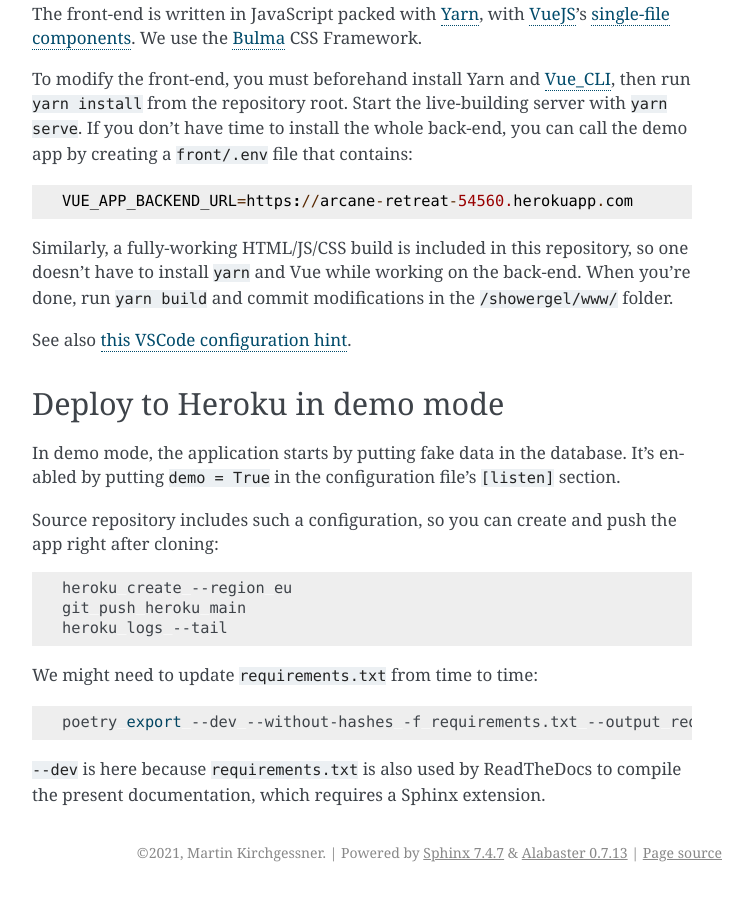
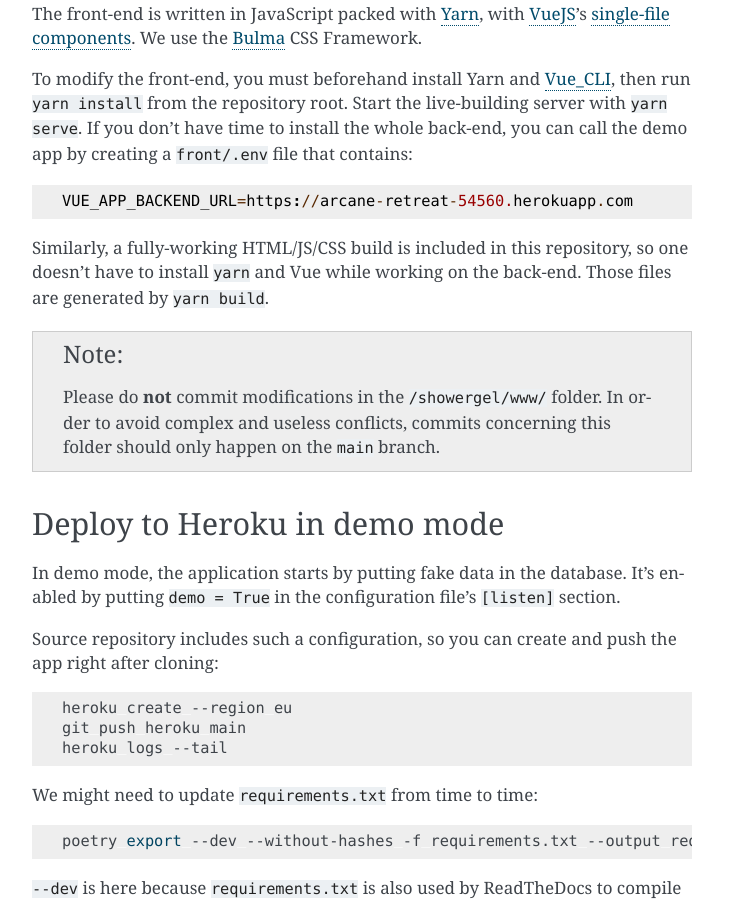
Before and after one commit to martinkirch/showergel, a Sphinx documentation site: the page built from docs/installing.rst, in a window 1280 px wide and 900 px high, scrolled down 1287 px. Shown: the whole window, without its empty margins (388-1141 px from the left). Built offline with Sphinx 7.4.7, drawn with Linux system fonts in a browser that asks for light colours; pages that are not in the unit, such as notebooks, are missing from menus.

Commit message:
a note about commits to showergel/www/

```diff
--- a/docs/installing.rst
+++ b/docs/installing.rst
@@ -70,9 +70,13 @@ you can call the demo app by creating a ``front/.env`` file that contains::
 
 Similarly, a fully-working HTML/JS/CSS build is included in this repository,
 so one doesn't have to install ``yarn`` and Vue while working on the back-end.
-When you're done, run ``yarn build`` and commit modifications in the ``/showergel/www/`` folder.
+Those files are generated by ``yarn build``.
 
-See also `this VSCode configuration hint <https://code.visualstudio.com/docs/setup/linux#_visual-studio-code-is-unable-to-watch-for-file-changes-in-this-large-workspace-error-enospc>`_.
+.. note::
+
+  Please do **not** commit modifications in the ``/showergel/www/`` folder.
+  In order to avoid complex and useless conflicts, commits concerning this folder
+  should only happen on the ``main`` branch.
 
 
 Deploy to Heroku in demo mode
```
